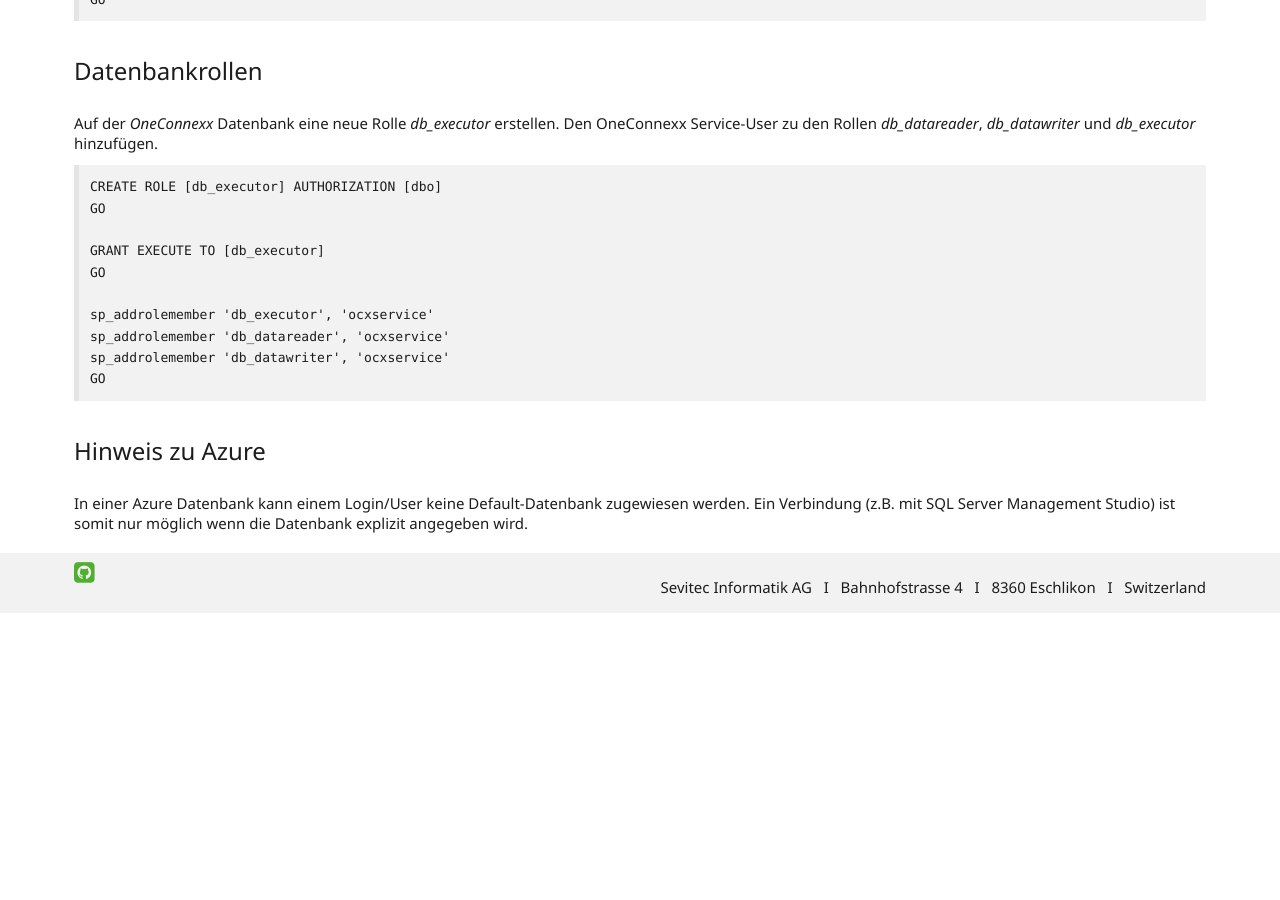
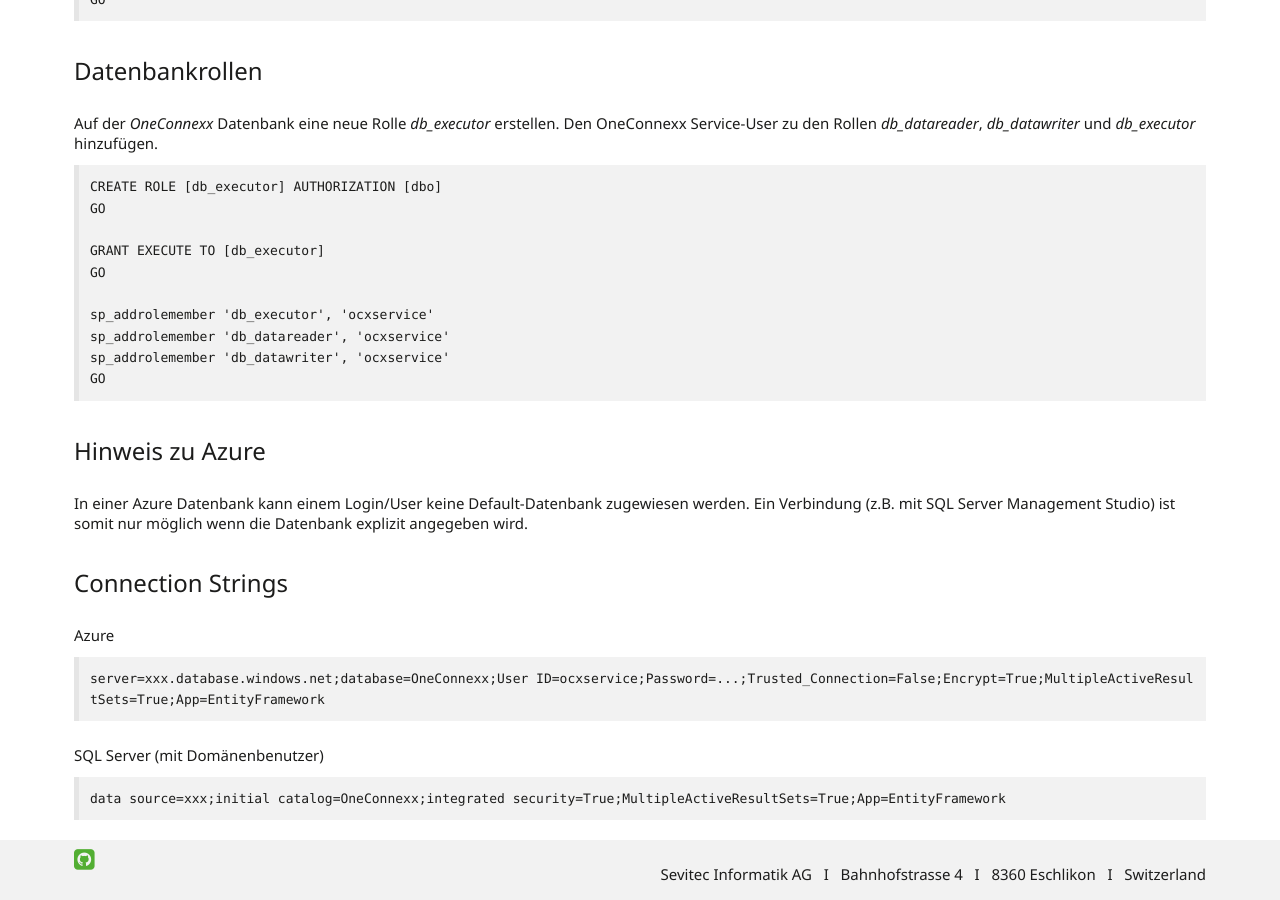
Before and after one commit to primesoft-group/oneconnexx-docs, a Jekyll site: the page built from _pages/setup/de/db.md, in a window 1280 px wide and 900 px high, scrolled down 879 px. Built offline with Jekyll 4.4.1, drawn with Linux system fonts in a browser that asks for light colours; nearby versions of some CDN libraries; some web fonts are replaced; before the commit the page ends 1492 px from its top, so only the background shows below that.

Commit message:
Update db.md

````diff
--- a/_pages/setup/de/db.md
+++ b/_pages/setup/de/db.md
@@ -50,3 +50,18 @@ GO
 #### Hinweis zu Azure
 
 In einer Azure Datenbank kann einem Login/User keine Default-Datenbank zugewiesen werden. Ein Verbindung (z.B. mit SQL Server Management Studio) ist somit nur möglich wenn die Datenbank explizit angegeben wird.
+
+
+#### Connection Strings
+
+Azure
+
+```
+server=xxx.database.windows.net;database=OneConnexx;User ID=ocxservice;Password=...;Trusted_Connection=False;Encrypt=True;MultipleActiveResultSets=True;App=EntityFramework
+```
+
+SQL Server (mit Domänenbenutzer)
+
+```
+data source=xxx;initial catalog=OneConnexx;integrated security=True;MultipleActiveResultSets=True;App=EntityFramework
+```
````
